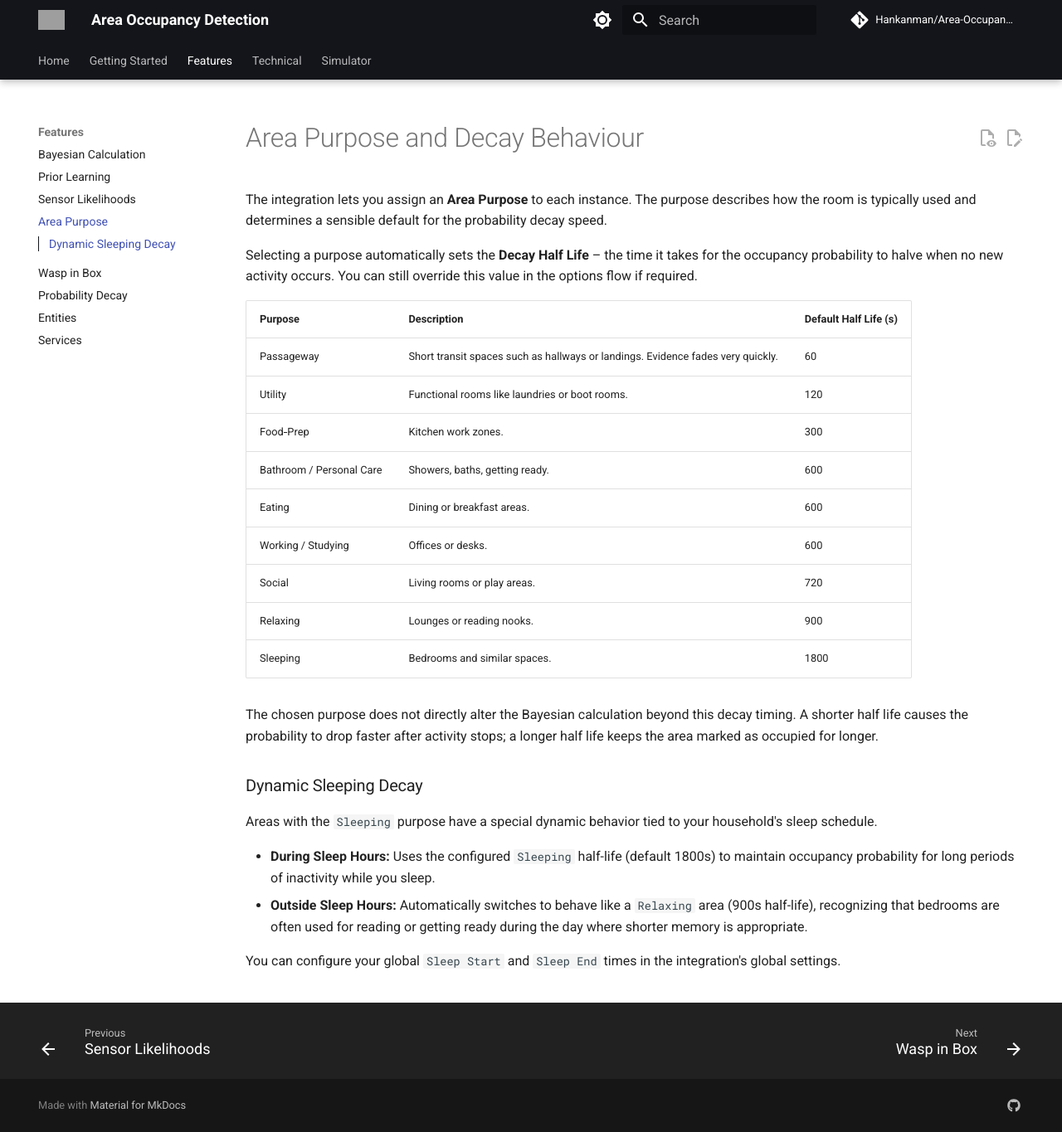
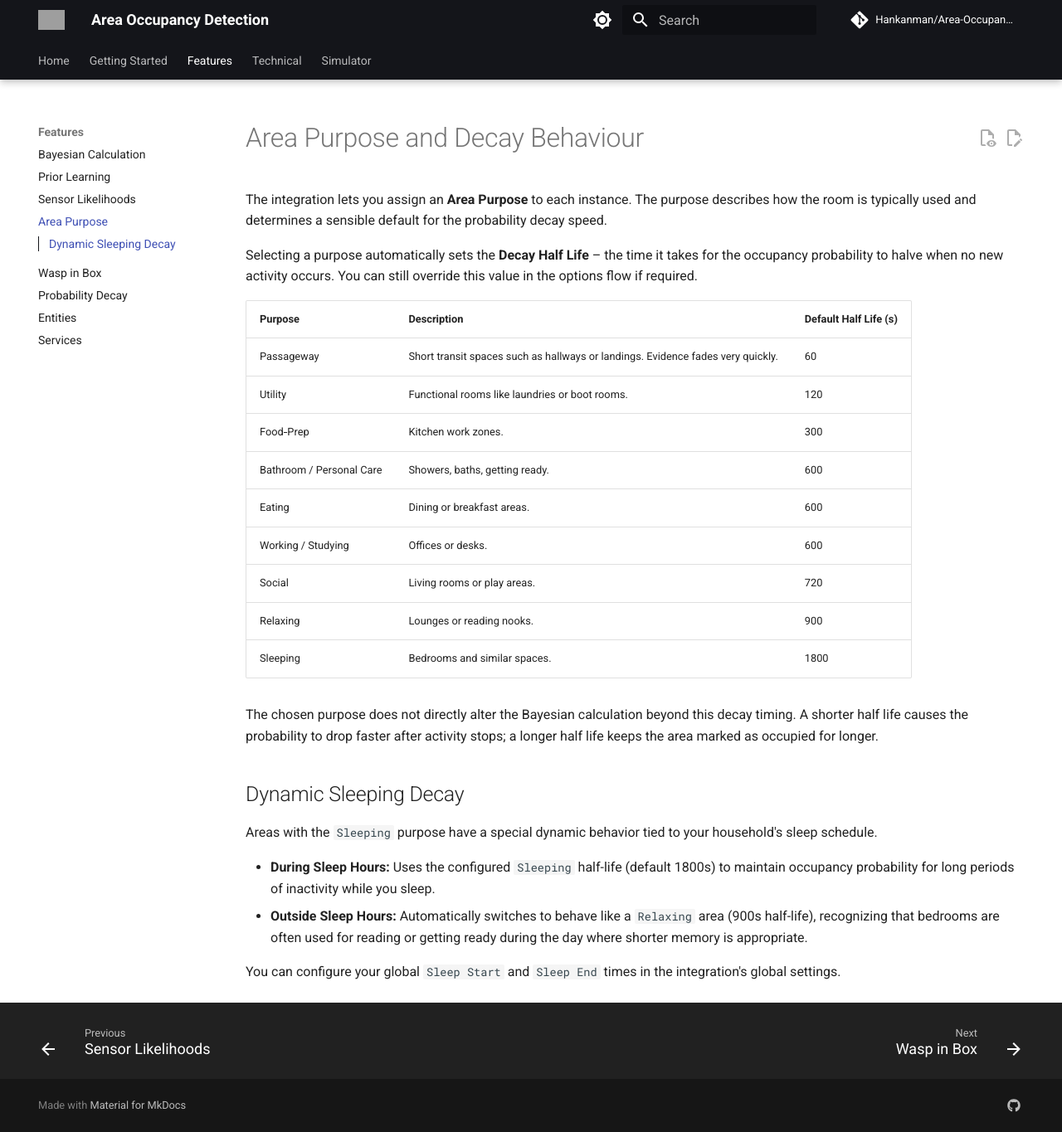
Before and after one commit to Hankanman/Area-Occupancy-Detection, an MkDocs documentation site: the page built from docs/docs/features/purpose.md, in a window 1280 px wide and 1365 px high. Shown: the whole window at 83% size. Built offline with MkDocs 1.6.1 and Material for MkDocs 9.7.7, drawn with Linux system fonts in a browser that asks for light colours; comment, search, counter and statistics services are not loaded; grey boxes are pictures that could not be loaded.

```diff
--- a/docs/docs/features/purpose.md
+++ b/docs/docs/features/purpose.md
@@ -18,7 +18,7 @@ Selecting a purpose automatically sets the **Decay Half Life** – the time it t
 
 The chosen purpose does not directly alter the Bayesian calculation beyond this decay timing. A shorter half life causes the probability to drop faster after activity stops; a longer half life keeps the area marked as occupied for longer.
 
-### Dynamic Sleeping Decay
+## Dynamic Sleeping Decay
 
 Areas with the `Sleeping` purpose have a special dynamic behavior tied to your household's sleep schedule.
 
```
